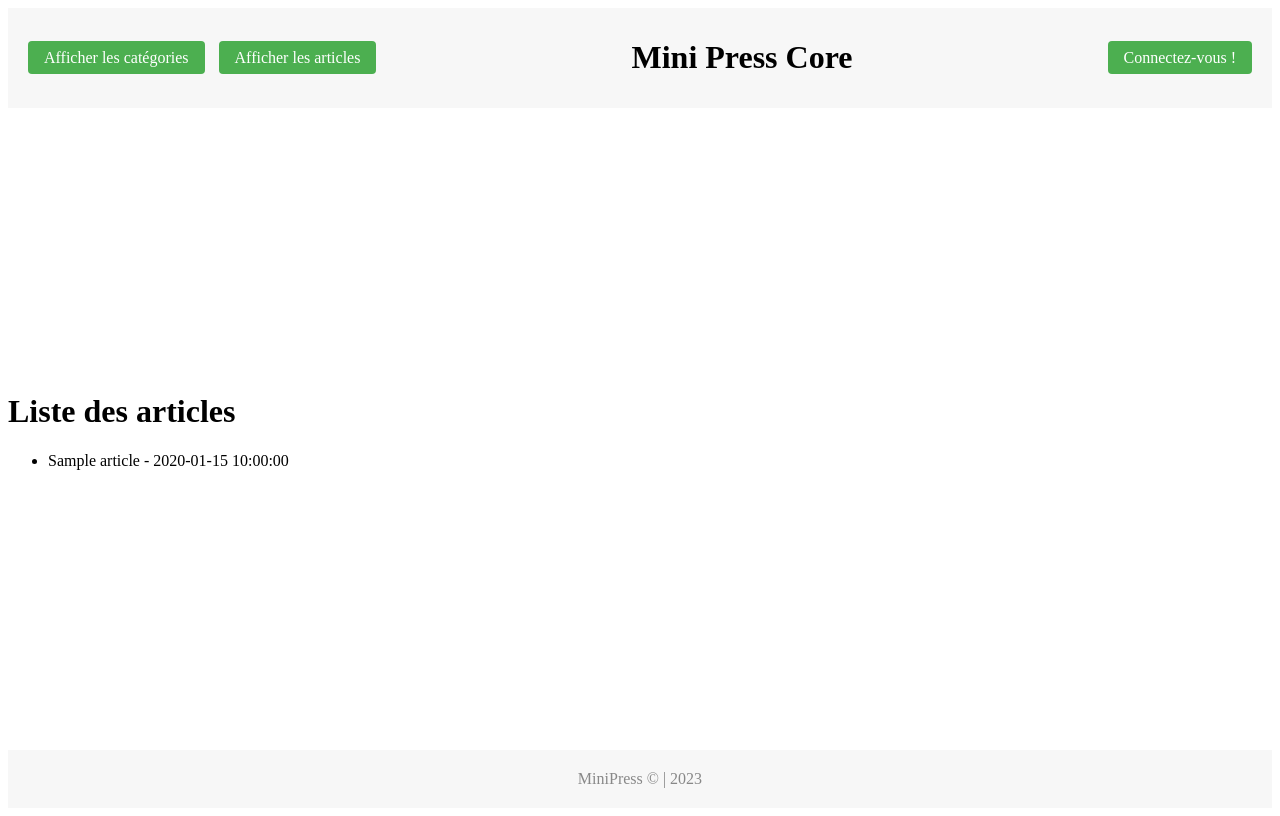
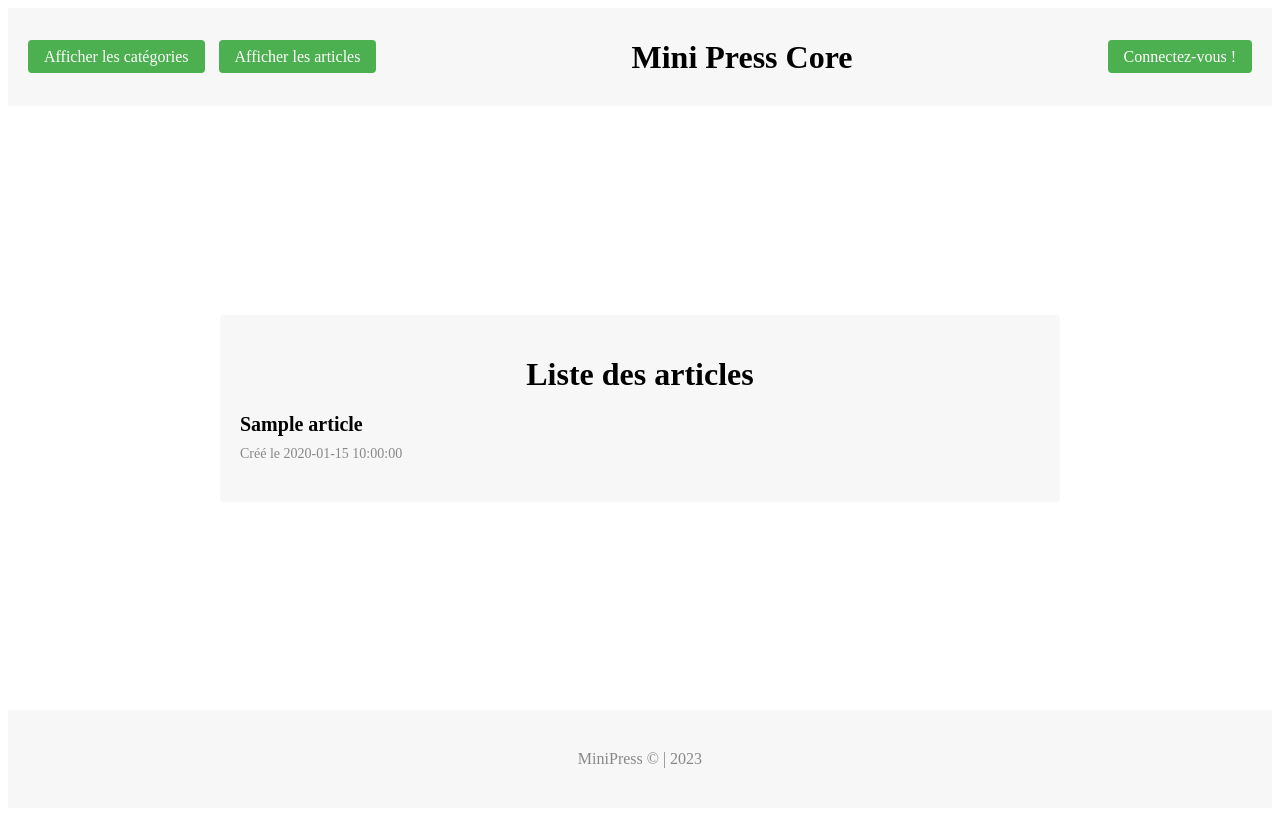
Before and after one commit to Lucarafe/SAE-S4-atelier-projet-YUNG-ALEXANDRE-MELBECK-BONIN, a PHP site: template admin/src/views/Articles.twig in a window 1280 px wide. Run offline with PHP 8.4, Linux system fonts and the light colour scheme; the template is opened without the code that fills it: most values are stand-ins (such as "Sample title", 1, 10 or a date in 2020); some libraries are stand-ins or nearby versions.

Commit message:
fonction Contrôle d’accès

```diff
--- a/admin/public/css/style.css
+++ b/admin/public/css/style.css
@@ -99,3 +99,48 @@ body {
 p {
     margin-top: 10px;
 }
+.container {
+    max-width: 800px;
+    margin: 0 auto;
+    padding: 20px;
+    background-color: #f7f7f7;
+    border-radius: 4px;
+}
+
+h1 {
+    text-align: center;
+    margin-bottom: 20px;
+}
+
+.article-list {
+    list-style: none;
+    padding: 0;
+}
+
+.article-item {
+    margin-bottom: 20px;
+}
+
+.article-title {
+    font-size: 20px;
+    margin-bottom: 5px;
+}
+
+.article-date {
+    color: #888;
+    font-size: 14px;
+}
+
+.add-article-btn {
+    display: inline-block;
+    padding: 10px 20px;
+    background-color: #4CAF50;
+    color: white;
+    text-decoration: none;
+    border-radius: 4px;
+    transition: background-color 0.3s ease;
+}
+
+.add-article-btn:hover {
+    background-color: #45a049;
+}
--- a/admin/src/views/Articles.twig
+++ b/admin/src/views/Articles.twig
@@ -5,11 +5,16 @@
 {% block content %}
 <div class="container">
     <h1>Liste des articles</h1>
-
-        <ul>
+    <ul class="article-list">
         {% for article in articles %}
-                <li>{{ article.titre }} - {{ article.created_at }}</li>
+            <li class="article-item">
+                <h3 class="article-title">{{ article.titre }}</h3>
+                <p class="article-date">Créé le {{ article.created_at }}</p>
+            </li>
         {% endfor %}
     </ul>
+    {% if session.user is defined %}
+    <a class="add-article-btn" href="{{ url_for('articles') }}">Ajouter un article</a>
+    {% endif %}
 </div>
 {% endblock %}
```
Lines whose indentation alone changed are shown as unchanged.
